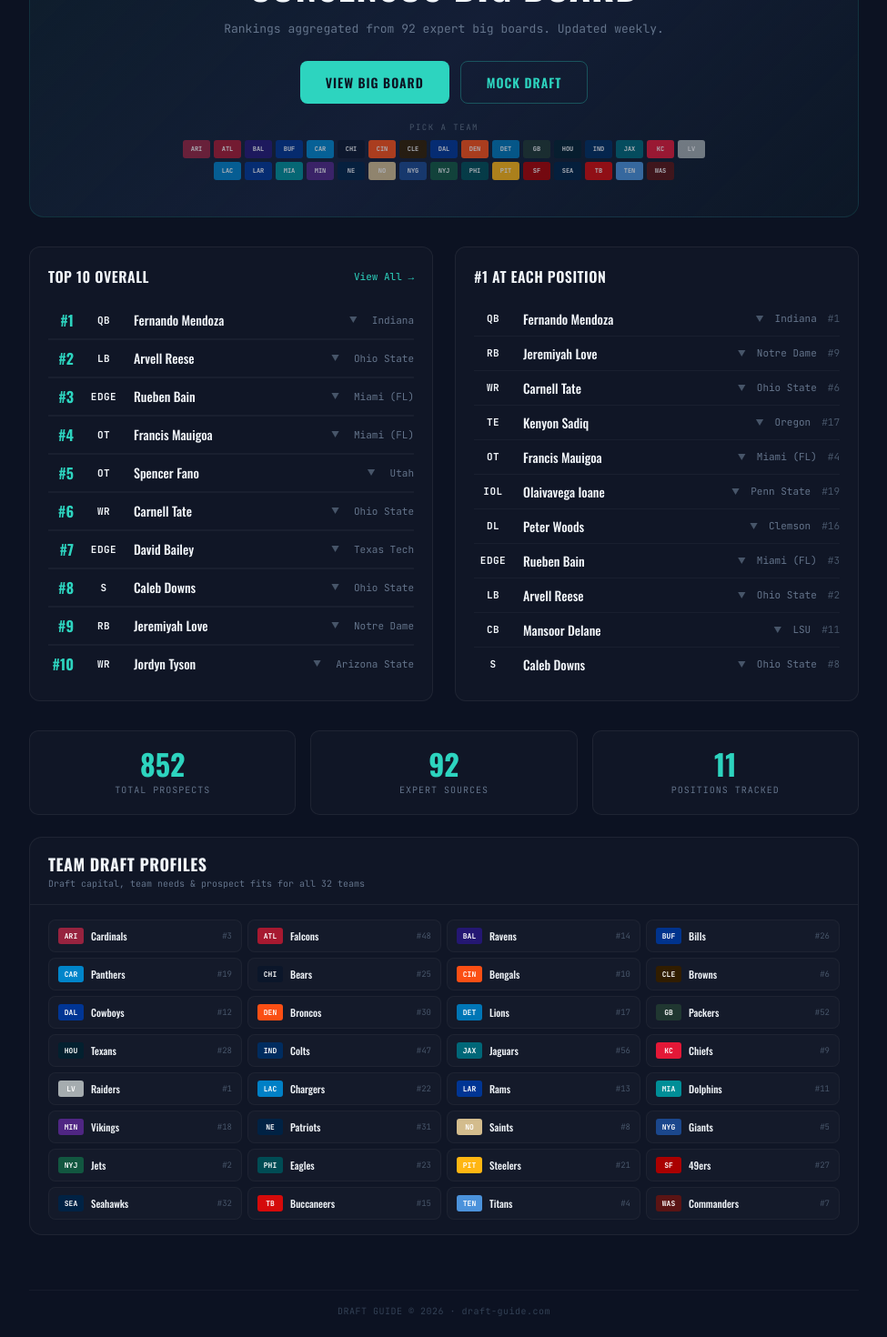
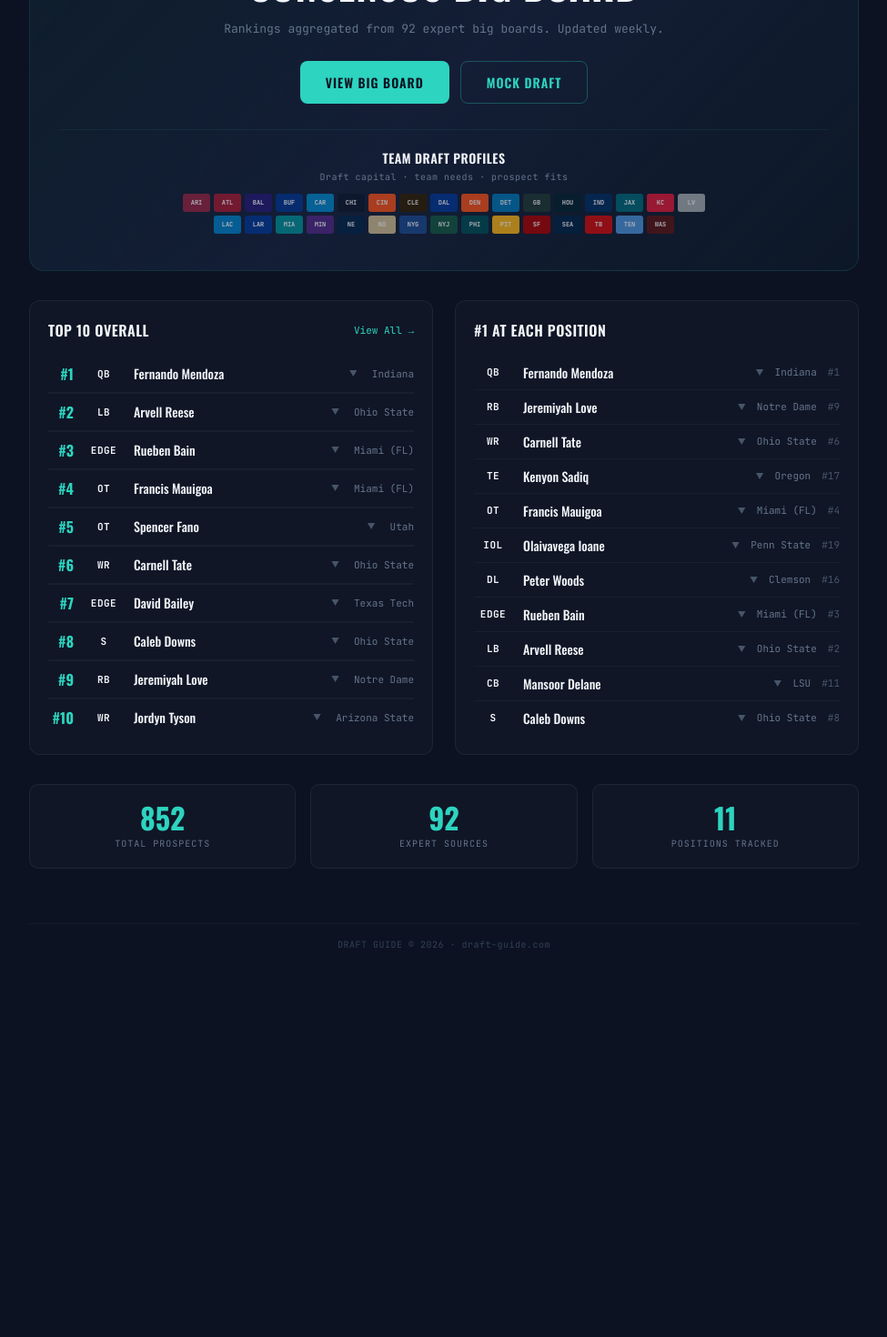
Before and after one commit to OasisVenturesNFT/DraftGuide, a React (Vite) app: page / in a window 1280 px wide. Shown: the part 200-1670 px from the top of the page at 91% size, without its empty margins (152-1127 px from the left). After the commit the page ends 1285 px from the top, so only its background shows below. Built offline with nearby package versions, Linux system fonts and the light colour scheme.

Commit message:
Clean up homepage, team profile access during mock draft

```diff
--- a/src/App.jsx
+++ b/src/App.jsx
@@ -391,8 +391,9 @@
         </div>
         {/* Team Quick Access */}
         {navigateToTeam && (
-          <div style={{marginTop:"20px"}}>
-            <div style={{fontFamily:"'JetBrains Mono',monospace",fontSize:"9px",color:"#475569",letterSpacing:"1.5px",textTransform:"uppercase",marginBottom:"8px"}}>Pick a Team</div>
+          <div style={{marginTop:"28px",paddingTop:"20px",borderTop:"1px solid rgba(45,212,191,0.08)"}}>
+            <div style={{fontFamily:"'Oswald',sans-serif",fontSize:"14px",fontWeight:600,color:"#f1f5f9",letterSpacing:"0.5px",textTransform:"uppercase",marginBottom:"4px"}}>Team Draft Profiles</div>
+            <div style={{fontFamily:"'JetBrains Mono',monospace",fontSize:"10px",color:"#64748b",letterSpacing:"0.5px",marginBottom:"12px"}}>Draft capital · team needs · prospect fits</div>
             <div style={{display:"flex",flexWrap:"wrap",gap:"4px",justifyContent:"center",maxWidth:"600px",margin:"0 auto"}}>
               {Object.entries(TEAM_INFO).sort((a,b) => a[1].name.localeCompare(b[1].name)).map(([ab]) => (
                 <span key={ab} onClick={()=>navigateToTeam(ab)} title={TEAM_INFO[ab]?.name} style={{
@@ -542,45 +543,6 @@
           </div>
         ))}
       </div>
-
-      {/* Team Draft Profiles */}
-      {navigateToTeam && (
-        <div style={{
-          background:"rgba(255,255,255,0.02)",border:"1px solid rgba(255,255,255,0.06)",
-          borderRadius:"14px",marginTop:"24px",overflow:"hidden",
-        }}>
-          <div style={{padding:"16px 20px",borderBottom:"1px solid rgba(255,255,255,0.06)",display:"flex",alignItems:"center",justifyContent:"space-between"}}>
-            <div>
-              <div style={{fontFamily:"'Oswald',sans-serif",fontSize:"18px",fontWeight:700,color:"#f1f5f9",letterSpacing:"0.5px",textTransform:"uppercase"}}>Team Draft Profiles</div>
-              <div style={{fontFamily:"'JetBrains Mono',monospace",fontSize:"10px",color:"#64748b",marginTop:"2px"}}>Draft capital, team needs & prospect fits for all 32 teams</div>
-            </div>
-          </div>
-          <div style={{padding:"16px 20px"}}>
-            <div className="home-team-grid" style={{display:"grid",gridTemplateColumns:"repeat(4, 1fr)",gap:"6px"}}>
-              {Object.entries(TEAM_INFO).sort((a,b) => a[1].name.localeCompare(b[1].name)).map(([abbr, info]) => {
-                const picks = DRAFT_ORDER.filter(s => s.abbr === abbr);
-                const firstPick = picks[0]?.pick;
-                return (
-                  <div key={abbr} onClick={()=>navigateToTeam(abbr)} style={{
-                    display:"flex",alignItems:"center",gap:"8px",padding:"8px 10px",
-                    background:"rgba(255,255,255,0.02)",border:"1px solid rgba(255,255,255,0.04)",
-                    borderRadius:"8px",cursor:"pointer",transition:"all 0.15s",
-                  }}
-                  onMouseEnter={e=>{e.currentTarget.style.background="rgba(45,212,191,0.06)";e.currentTarget.style.borderColor="rgba(45,212,191,0.15)";}}
-                  onMouseLeave={e=>{e.currentTarget.style.background="rgba(255,255,255,0.02)";e.currentTarget.style.borderColor="rgba(255,255,255,0.04)";}}
-                  >
-                    <span style={{width:"28px",height:"18px",borderRadius:"3px",background:TEAM_COLORS[abbr]||"#333",display:"flex",alignItems:"center",justifyContent:"center",fontFamily:"'JetBrains Mono',monospace",fontSize:"8px",fontWeight:700,color:"#fff",flexShrink:0}}>{abbr}</span>
-                    <div style={{flex:1,minWidth:0}}>
-                      <div style={{fontFamily:"'Oswald',sans-serif",fontSize:"11px",fontWeight:500,color:"#f1f5f9",whiteSpace:"nowrap",overflow:"hidden",textOverflow:"ellipsis"}}>{info.name.split(" ").pop()}</div>
-                    </div>
-                    <span style={{fontFamily:"'JetBrains Mono',monospace",fontSize:"9px",color:"#475569",flexShrink:0}}>#{firstPick}</span>
-                  </div>
-                );
-              })}
-            </div>
-          </div>
-        </div>
-      )}
     </div>
   );
 }
@@ -2076,10 +2038,10 @@
                             <span style={{fontFamily:"'JetBrains Mono',monospace",fontSize:"9px",color:"#475569"}}>{totalTeamPicks} picks</span>
                           </div>
                           <div style={{paddingLeft:"50px",paddingBottom:"2px"}}>
-                            <span onClick={e=>{e.stopPropagation();window.location.hash=`/team/${abbr}`;window.scrollTo(0,0);}} style={{fontFamily:"'JetBrains Mono',monospace",fontSize:"9px",color:"#2dd4bf",cursor:"pointer",opacity:0.6,transition:"opacity 0.15s"}}
+                            <span onClick={e=>{e.stopPropagation();window.open(`${window.location.origin}${window.location.pathname}#/team/${abbr}`,'_blank');}} style={{fontFamily:"'JetBrains Mono',monospace",fontSize:"9px",color:"#2dd4bf",cursor:"pointer",opacity:0.7,transition:"opacity 0.15s"}}
                               onMouseEnter={e=>{e.currentTarget.style.opacity="1";}}
-                              onMouseLeave={e=>{e.currentTarget.style.opacity="0.6";}}
-                            >View draft profile →</span>
+                              onMouseLeave={e=>{e.currentTarget.style.opacity="0.7";}}
+                            >View team profile ↗</span>
                           </div>
                           </div>
                         );
@@ -2128,6 +2090,10 @@
             <span style={{display:"inline-flex",alignItems:"center",gap:"6px",background:"rgba(255,255,255,0.04)",border:"1px solid rgba(255,255,255,0.08)",borderRadius:"6px",padding:"3px 10px"}}>
               <span style={{width:"22px",height:"14px",borderRadius:"3px",background:TEAM_COLORS[userTeam]||"#333",display:"inline-flex",alignItems:"center",justifyContent:"center",fontFamily:"'JetBrains Mono',monospace",fontSize:"7px",fontWeight:700,color:"#fff"}}>{userTeam}</span>
               <span style={{fontFamily:"'JetBrains Mono',monospace",fontSize:"10px",color:"#94a3b8"}}>{userTeamSlot.team}</span>
+              <span onClick={()=>{window.open(`${window.location.origin}${window.location.pathname}#/team/${userTeam}`,'_blank');}} style={{fontFamily:"'JetBrains Mono',monospace",fontSize:"8px",color:"#2dd4bf",cursor:"pointer",opacity:0.7,borderLeft:"1px solid rgba(255,255,255,0.08)",paddingLeft:"6px",marginLeft:"2px"}}
+                onMouseEnter={e=>{e.currentTarget.style.opacity="1";}}
+                onMouseLeave={e=>{e.currentTarget.style.opacity="0.7";}}
+              >Profile ↗</span>
             </span>
           )}
           <span style={{fontFamily:"'JetBrains Mono',monospace",fontSize:"11px",color:"#64748b"}}>{picksCount}/{lastPickInScope}</span>
```
